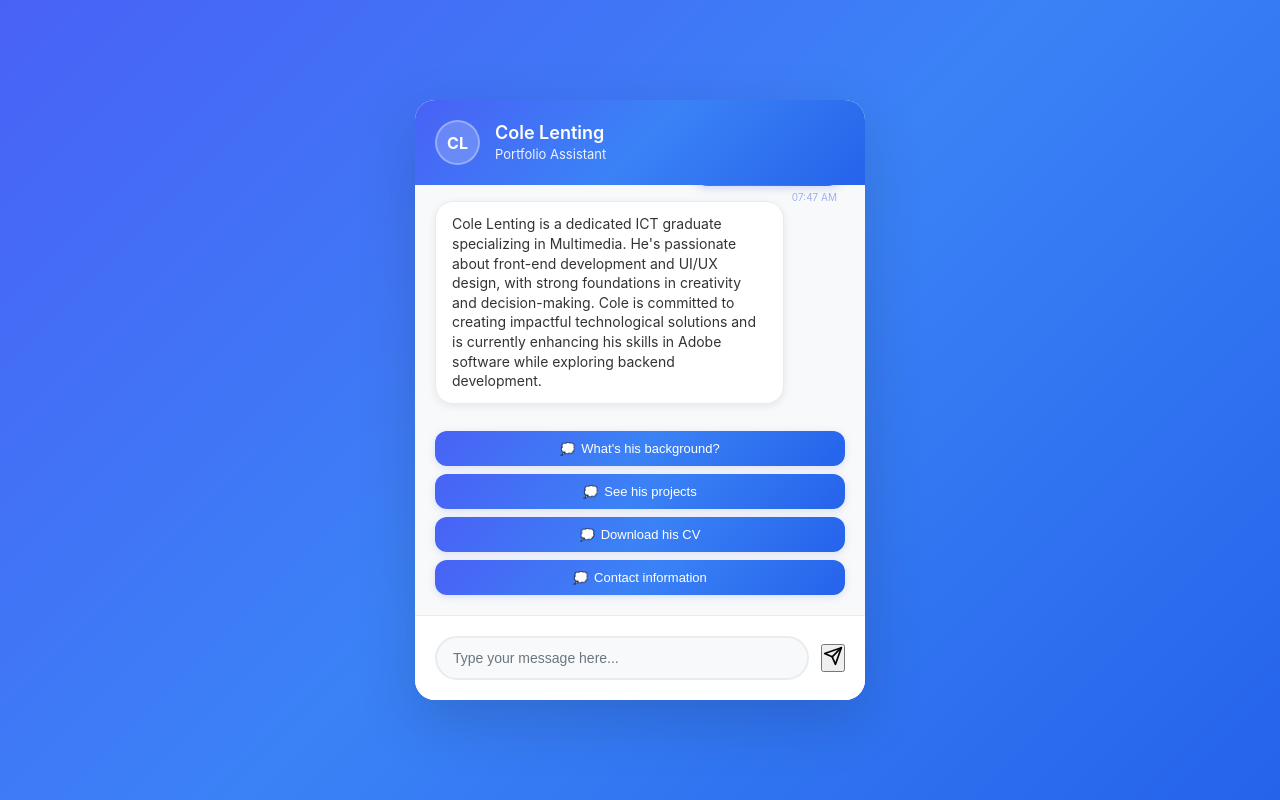
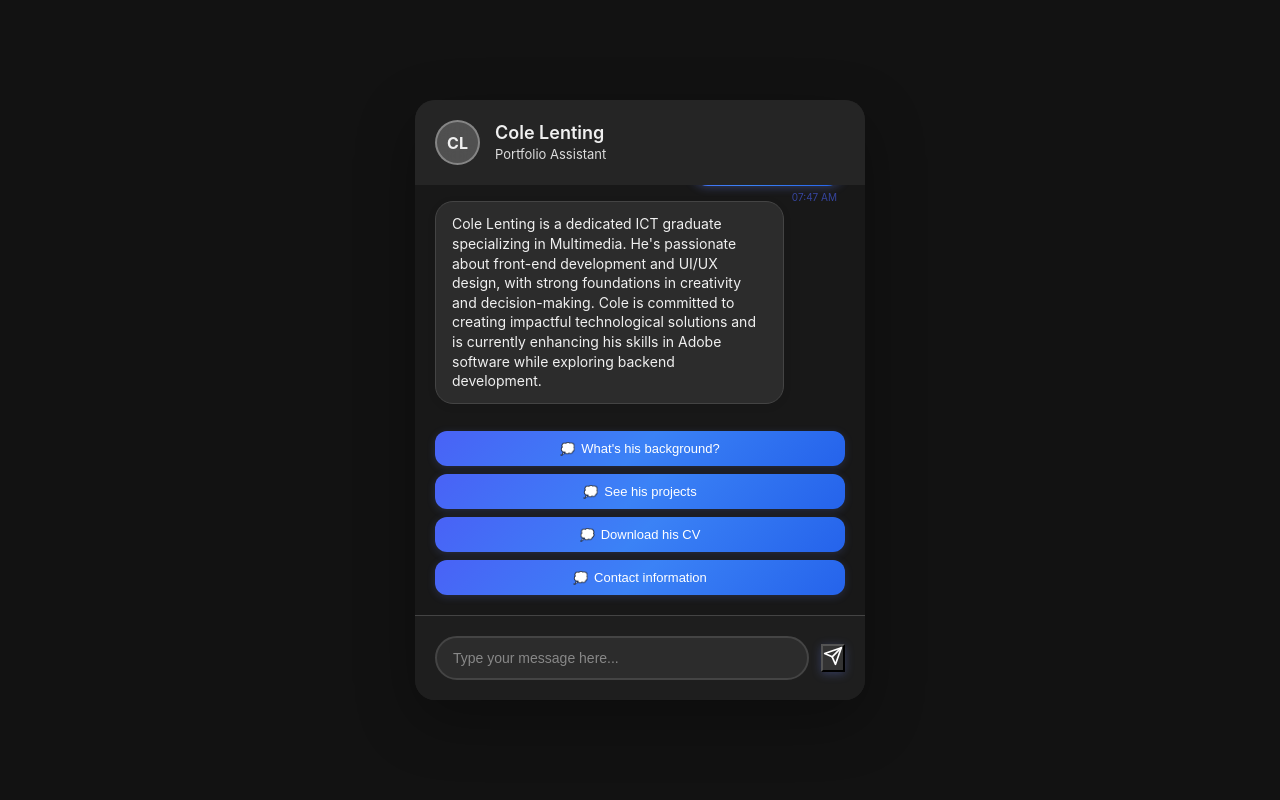
Before and after one commit to coleLenting/chatBot, a plain HTML site: page index.html in a window 1280 px wide. Both pictures are taken after a click on the button "Tell me about Cole". Drawn offline with Linux system fonts and the dark colour scheme.

Commit message:
Update styles.css

```diff
--- a/styles.css
+++ b/styles.css
@@ -6,7 +6,7 @@
 
 body {
     font-family: -apple-system, BlinkMacSystemFont, 'Segoe UI', Roboto, Oxygen, Ubuntu, Cantarell, sans-serif;
-    background: linear-gradient(135deg, #4962f6 0%, #3b82f6 50%, #2563eb 100%);
+    background-color: #f3f3f3;
     height: 100vh;
     display: flex;
     justify-content: center;
@@ -124,7 +124,7 @@ body {
 }
 
 .bot-message strong {
-    color: #667eea;
+    color: #4962f6;
     font-weight: 600;
 }
 
@@ -166,7 +166,7 @@ body {
 
 .skill-category {
     font-weight: 600;
-    color: #667eea;
+    color: #4962f6;
     margin: 15px 0 10px 0;
     font-size: 15px;
     padding-bottom: 5px;
@@ -193,7 +193,7 @@ body {
 }
 
 .skill-item:hover {
-    background: linear-gradient(135deg, #667eea, #764ba2);
+    background: linear-gradient(135deg, #4962f6 0%, #3b82f6 50%, #2563eb 100%);
     color: white;
     transform: translateY(-1px);
 }
@@ -212,7 +212,7 @@ body {
 .typing-indicator span {
     height: 8px;
     width: 8px;
-    background: #667eea;
+    background: #4962f6;
     border-radius: 50%;
     display: inline-block;
     margin-right: 5px;
@@ -260,7 +260,7 @@ body {
 }
 
 #user-input:focus {
-    border-color: #667eea;
+    border-color: #4962f6;
     background: white;
     box-shadow: 0 0 0 3px rgba(102, 126, 234, 0.1);
 }
@@ -296,7 +296,7 @@ body {
 }
 
 .user-message[data-time]::after {
-    color: #667eea;
+    color: #4962f6;
 }
 
 /* Responsive design */
@@ -360,7 +360,7 @@ body {
 /* Special styling for contact information */
 .bot-message:has-text("📧") {
     background: linear-gradient(135deg, #f8f9fa 0%, #e9ecef 100%);
-    border-left: 4px solid #667eea;
+    border-left: 4px solid #4962f6;
     width: 45px;
     height: 45px;
     background: linear-gradient(135deg, #4962f6 0%, #3b82f6 50%, #2563eb 100%);
@@ -378,6 +378,7 @@ body {
 #send-button {
     font-size: 16px;
     font-weight: bold;
+
 }
 
 .cv-download-container {
@@ -463,3 +464,63 @@ body {
     border-radius: 8px;
     margin: 10px 0;
 }
+
+@media (prefers-color-scheme: dark) {
+    body {
+        background: #121212;
+        color: #e0e0e0;
+    }
+
+    .chat-container {
+        background: #1e1e1e;
+        box-shadow: 0 20px 60px rgba(0, 0, 0, 0.3);
+    }
+
+    .chat-header {
+        background: #252525;
+        color: #f0f0f0;
+    }
+
+    .chat-messages {
+        background: #181818;
+        color: #e0e0e0;
+    }
+
+    .message {
+        color: #f0f0f0;
+    }
+
+    .user-message {
+        background: linear-gradient(135deg, #4962f6 0%, #3b82f6 50%, #2563eb 100%);
+    }
+
+    .bot-message {
+        background: #2c2c2c;
+        border-color: #444;
+    }
+
+    .option-button {
+        background: linear-gradient(135deg, #4962f6 0%, #3b82f6 50%, #2563eb 100%);
+    }
+
+    #user-input {
+        background: #2c2c2c;
+        border-color: #444;
+        color: #f0f0f0;
+    }
+
+    #user-input::placeholder {
+        color: #888;
+    }
+
+    .chat-input {
+        background: #1e1e1e;
+        border-top: 1px solid #444;
+    }
+
+    #send-button {
+        background: #333;
+        color: white;
+        box-shadow: 0 2px 10px rgba(102, 126, 234, 0.3);
+    }
+}
```
